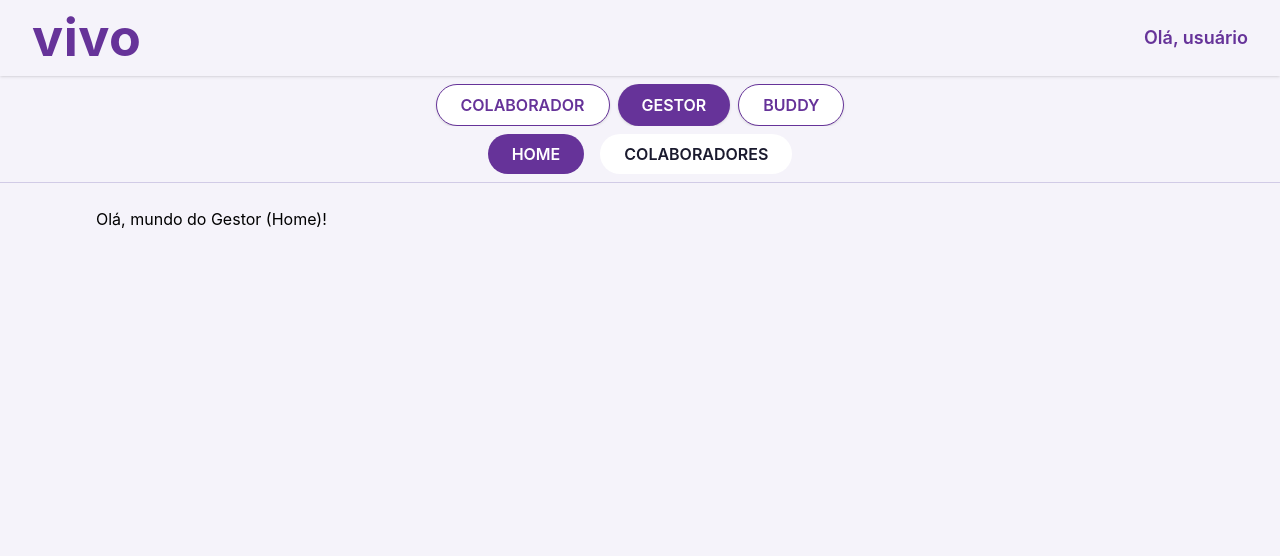
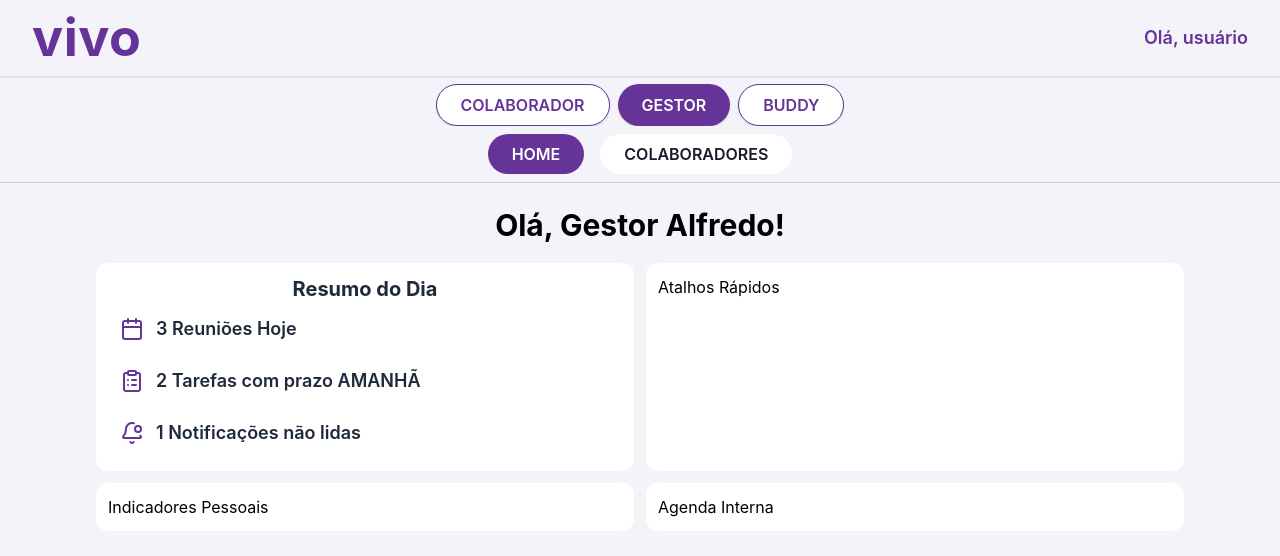
Before and after one commit to GustavoPMarques/VivaOn, a Next.js app: page /gestor in a window 1280 px wide. Shown: the top 556 px of the page. Built offline with nearby package versions, Linux system fonts and the light colour scheme.

Commit message:
componente global renomeado pra _components
coloquei assim pra n poderem pesquisar pela url. Também coloquei uma pasta de componentes dentro da pasta de gesto, pra não deixar tudo no global. Qualquer coisa a gnt troca

```diff
--- /dev/null
+++ b/src/app/gestor/_components/CardInfo.tsx
@@ -0,0 +1,18 @@
+interface CardInfoProps {
+  icon: React.ElementType;
+  numero: number;
+  texto: string;
+}
+
+const CardInfo = ({ icon: Icon, numero, texto }: CardInfoProps) => {
+  return (
+    <div className="flex gap-3 items-center p-3  text-lg font-semibold">
+      <Icon className="text-[var(--cor-vivo)]" />
+      <p>
+        {numero} {texto}
+      </p>
+    </div>
+  );
+};
+
+export default CardInfo;
--- a/src/app/gestor/colaboradores/page.tsx
+++ b/src/app/gestor/colaboradores/page.tsx
@@ -1,3 +1,7 @@
 export default function GestorColaboradores() {
-  return <div>Olá, mundo dos Colaboradores do Gestor!</div>;
+  return (
+    <>
+      <div>amogus</div>
+    </>
+  );
 }
--- a/src/app/gestor/page.tsx
+++ b/src/app/gestor/page.tsx
@@ -1,3 +1,76 @@
+"use client";
+import { useState } from "react";
+import { Calendar, ClipboardList, BellDot } from "lucide-react";
+import CardInfo from "./_components/CardInfo";
+
 export default function GestorHome() {
-  return <div>Olá, mundo do Gestor (Home)!</div>;
+  const [reunioes, setReunioes] = useState(3);
+  const [tarefaPrazoAmanha, setTarefaPrazoAmanha] = useState(2);
+  const [notificacao, setNotificacao] = useState(1);
+  return (
+    <div
+      id="geral-div"
+      className="w-full h-full flex flex-col items-center justify-center gap-5"
+    >
+      <p className="text-3xl font-bold">Olá, Gestor Alfredo!</p>
+      <div id="quadros-div" className="flex flex-col w-full h-full gap-3">
+        <div id="secao-1-div" className="flex w-full gap-3">
+          {/*TODO: Componentizar esse card, facilita na criação dos outros cards
+              Props: header
+              Resto do texto pode ser feito dentro do componente exportado
+              Ex:
+              <CardInfo header="Resumo do dia">
+              abababbaba
+              bebebebeb
+              </CardInfo>
+          */}
+          <div
+            id="resumo-do-dia-div"
+            className="flex flex-col bg-white rounded-xl p-3 w-full text-gray-800"
+          >
+            <div className="w-full flex justify-center">
+              <p className="text-xl font-bold">Resumo do Dia</p>
+            </div>
+            <CardInfo
+              icon={Calendar}
+              numero={reunioes}
+              texto=" Reuniões Hoje"
+            />
+            <CardInfo
+              icon={ClipboardList}
+              numero={tarefaPrazoAmanha}
+              texto=" Tarefas com prazo AMANHÃ"
+            />
+            <CardInfo
+              icon={BellDot}
+              numero={notificacao}
+              texto=" Notificações não lidas"
+            />
+          </div>
+
+          <div
+            id="atalhos-rapidos-div"
+            className="flex flex-col bg-white rounded-xl p-3 w-full"
+          >
+            Atalhos Rápidos
+          </div>
+        </div>
+
+        <div id="secao-2-div" className="flex w-full gap-3">
+          <div
+            id="indicadores-pessoais-div"
+            className="flex flex-col bg-white rounded-xl p-3 w-full"
+          >
+            Indicadores Pessoais
+          </div>
+          <div
+            id="agenda-interna-div"
+            className="flex flex-col bg-white rounded-xl p-3 w-full"
+          >
+            Agenda Interna
+          </div>
+        </div>
+      </div>
+    </div>
+  );
 }
--- a/src/app/layout.tsx
+++ b/src/app/layout.tsx
@@ -1,7 +1,7 @@
 import type { Metadata } from "next";
 import { Geist, Geist_Mono } from "next/font/google";
 import "./globals.css";
-
+import Head from "next/head";
 const geistSans = Geist({
   variable: "--font-geist-sans",
   subsets: ["latin"],
```
Also changed, not shown: package.json (+7 -6 lines), src/app/buddy/layout.tsx (+11 -6 lines), src/app/gestor/layout.tsx (+11 -6 lines), src/app/novo-colaborador/layout.tsx (+11 -7 lines), src/_components/NavBar.tsx (renamed from src/components/NavBar.tsx), src/_components/RoleSwitcher.tsx (renamed from src/components/RoleSwitcher.tsx), src/_components/SecondaryMenu.tsx (renamed from src/components/SecondaryMenu.tsx), 1 other file (tests, documents, lock files or other folders).
